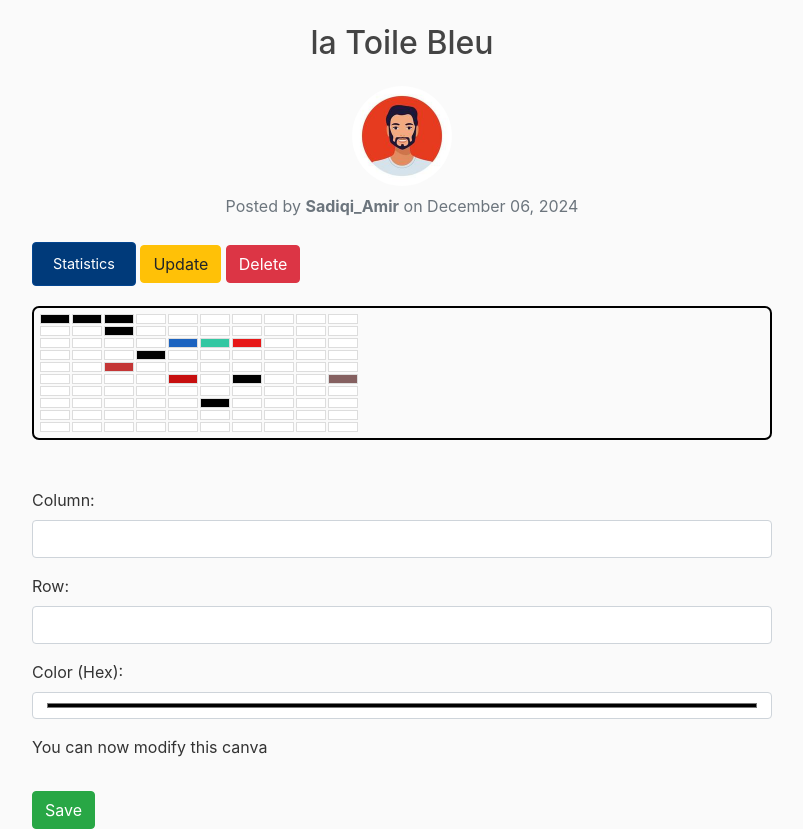
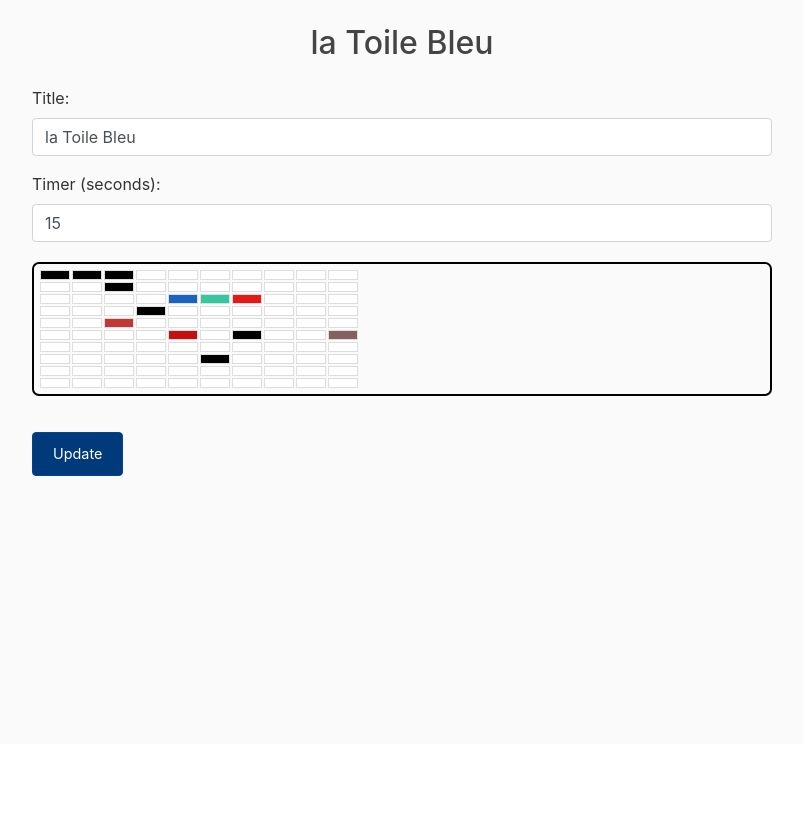
Before and after one commit to asadiqi/Web_Q3_HelbPlace, a Django app: page /canva/25/ in a window 1280 px wide. Shown: the part 56-885 px from the top of the page, without its empty margins (238-1041 px from the left). After the commit the page ends 532 px from the top, so only its background shows below. Run offline with Django 5.2, Linux system fonts and the light colour scheme; a user stored in the database is signed in; data comes from the database, SQL or seed files in the repository; both versions use the stored data as it was after the commit; some libraries are stand-ins or nearby versions.

Commit message:
update canva

```diff
--- a/django_project/blog/templates/blog/canva_detail.html
+++ b/django_project/blog/templates/blog/canva_detail.html
@@ -4,26 +4,25 @@
 <div class="container">
     <h2 class="mb-4 text-center">{{ canva.title }}</h2>
 
-    <div class="text-center mb-4">
-        <img class="rounded-circle" src="{{ canva.author.profile.image.url }}" alt="{{ canva.author }}" style="width: 100px; height: 100px;">
-        <p class="mt-2 text-muted">Posted by <strong>{{ canva.author }}</strong> on {{ canva.date_posted|date:"F d, Y" }}</p>
+    <form method="POST" action="{% url 'update-canva' canva.id %}" id="update-form">
+        {% csrf_token %}
+        <div class="form-group">
+            <label for="title">Title:</label>
+            <input type="text" id="title" name="title" class="form-control" value="{{ canva.title }}" required>
         </div>
-
-    <div class="statistic-button">
-        <a href="{% url 'blog-statistic' %}?canva_id={{ canva.id }}" class="btn btn-primary">Statistics</a>
-    {% if canva.author.id == user.id %} <!-- Vérifie si l'utilisateur actuel est le créateur du canva -->
-
-        <a href="{% url 'canva-update' pk=canva.pk %}" class="btn btn-warning">Update</a>
-        <a href="{% url 'canva-delete' pk=canva.pk %}" class="btn btn-danger">Delete</a>
-    {% endif %}
-
+        <div class="form-group">
+            <label for="timer">Timer (seconds):</label>
+            <input type="number" id="timer" name="timer" class="form-control" value="{{ canva.timer }}" required>
         </div>
 
         <div class="canvas-grid">
             {% for row in pixels %}
                 <div class="pixel-row">
                     {% for pixel in row %}
-                    <div class="pixel" style="background-color: {{ pixel.color }};" data-x="{{ pixel.x }}" data-y="{{ pixel.y }}" onclick="selectPixel(event)">
+                        <div class="pixel" style="background-color: {{ pixel.color }};"
+                             data-x="{{ pixel.x }}"
+                             data-y="{{ pixel.y }}"
+                             onclick="selectPixel(event)">
                         </div>
                     {% empty %}
                         <p>No pixels available.</p>
@@ -32,99 +31,28 @@
             {% endfor %}
         </div>
 
-    <div class="modify-grid mt-5">
-        <form method="POST" action="{% url 'update-pixel' canva.id %}" id="pixel-form">
-            {% csrf_token %}
-            <div class="form-group">
-                <label for="x">Column:</label>
-                <input type="number" id="x" name="x" class="form-control" required>
-            </div>
-            <div class="form-group">
-                <label for="y">Row:</label>
-                <input type="number" id="y" name="y" class="form-control" required>
-            </div>
-            <div class="form-group">
-                <label for="color">Color (Hex):</label>
-                <input type="color" id="color" name="color" class="form-control" required>
-            </div>
-
-            {% if time_remaining > 0 %}
-                <div id="countdown-timer">
-                    <p>Please wait <span id="timer">{{ time_remaining }}</span> seconds before modifying again.</p>
-                </div>
-            {% else %}
-                <p>You can now modify this canva</p>
-            {% endif %}
-            <button type="submit" class="btn btn-success mt-3" id="save-button">Save</button>
+        <input type="hidden" name="pixel_data" id="pixel-data">
+        <button type="submit" class="btn btn-primary mt-3">Update</button>
     </form>
-    </div>
 </div>
 
 <script>
-    document.addEventListener('DOMContentLoaded', function () {
-        const timerElement = document.getElementById('timer');
-        const saveButton = document.querySelector('button[type="submit"]');
-        let timeRemaining = parseInt(timerElement?.textContent, 10) || 0;
-        let clickedPixel = null;
-
-        if (timeRemaining > 0) {
-            saveButton.disabled = true;
-            saveButton.classList.add('disabled');
-        }
-
-        function updateTimer() {
-            if (timeRemaining > 0) {
-                timeRemaining -= 1;
-                timerElement.textContent = timeRemaining;
-
-                if (timeRemaining === 0) {
-                    saveButton.disabled = false;
-                    saveButton.classList.remove('disabled');
-                }
-            }
-        }
-
-        setInterval(updateTimer, 1000);
-
+    const pixelDataInput = document.getElementById('pixel-data');
     const pixels = document.querySelectorAll('.pixel');
 
     pixels.forEach(pixel => {
-            pixel.addEventListener('click', function () {
-                if (clickedPixel) {
-                    return;
-                }
-
-                const x = this.dataset.x;
-                const y = this.dataset.y;
-
-                document.getElementById('x').value = x;
-                document.getElementById('y').value = y;
-
-                pixels.forEach(p => {
-                    if (p !== this) {
-                        p.style.pointerEvents = 'none';
-                    }
-                });
-
-                clickedPixel = this;
-
-                const colorInput = document.getElementById('color');
-                this.style.backgroundColor = colorInput.value;
-            });
-        });
-
-        document.getElementById('modify-pixel-form').addEventListener('submit', function (e) {
-            if (!clickedPixel) {
-                e.preventDefault();
-                alert('Please select a pixel to modify.');
-            } else {
-                pixels.forEach(p => {
-                    p.style.pointerEvents = 'auto';
-                });
-                clickedPixel = null;
+        pixel.addEventListener('click', () => {
+            const x = pixel.dataset.x;
+            const y = pixel.dataset.y;
+            const color = prompt("Enter a color (Hex):", pixel.style.backgroundColor);
+            if (color) {
+                pixel.style.backgroundColor = color;
+                // Collect pixel data
+                const pixelData = JSON.parse(pixelDataInput.value || '[]');
+                pixelData.push({x: parseInt(x), y: parseInt(y), color: color});
+                pixelDataInput.value = JSON.stringify(pixelData);
             }
         });
     });
 </script>
-
 {% endblock %}
--- a/django_project/blog/views.py
+++ b/django_project/blog/views.py
@@ -15,6 +15,7 @@ from django.contrib.auth.models import User
 import matplotlib.pyplot as plt
 from io import BytesIO
 import base64
+from django.http import JsonResponse
 
 
 # Home view
@@ -138,12 +139,29 @@ class CanvaCreateView(LoginRequiredMixin, CreateView):
 class CanvaUpdateView(LoginRequiredMixin, UserPassesTestMixin, UpdateView):
     model = Canva
     fields = ['title', 'sizeHeight', 'sizeWidth', 'timer']
+    template_name = 'blog/canva_update_form.html'  # Nouveau template si nécessaire
 
     def form_valid(self, form):
+        # Associer l'auteur pour s'assurer que ce champ reste correct
         form.instance.author = self.request.user
-        return super().form_valid(form)
+        response = super().form_valid(form)
+
+        # Récupérer et mettre à jour les pixels existants
+        pixel_data = self.request.POST.get('pixel_data')
+        if pixel_data:
+            pixel_data = json.loads(pixel_data)
+            for pixel in pixel_data:
+                Pixel.objects.update_or_create(
+                    canva=self.object,
+                    x=pixel['x'],
+                    y=pixel['y'],
+                    defaults={'color': pixel['color']}
+                )
+
+        return response
 
     def test_func(self):
+        # Autoriser seulement le créateur à modifier le Canva
         return self.request.user == self.get_object().author
 
 
```
Also changed, not shown: django_project/blog/templates/blog/canva_update_form.html (added, +23 -0 lines), django_project/db.sqlite3. Lines whose indentation alone changed are shown as unchanged.
